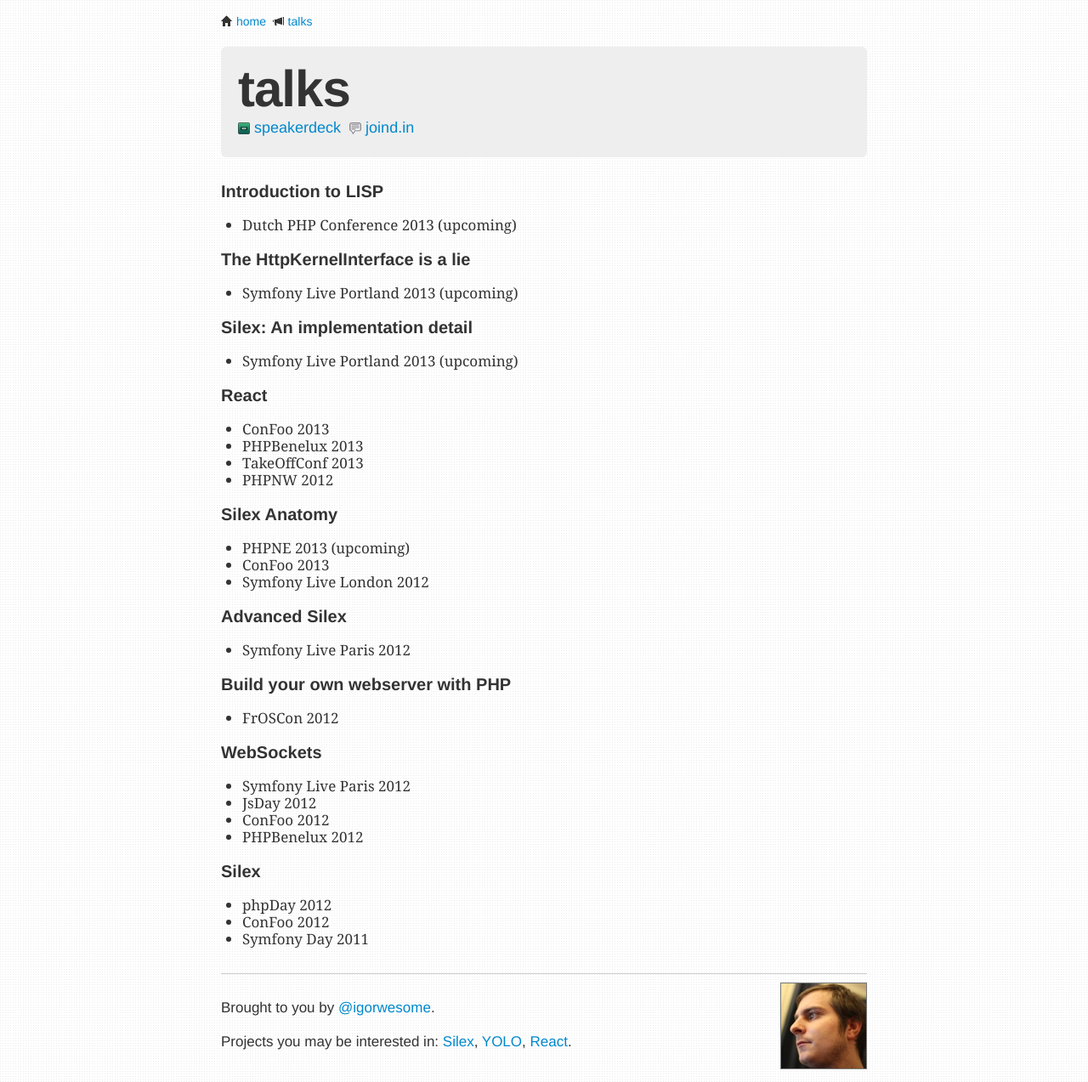
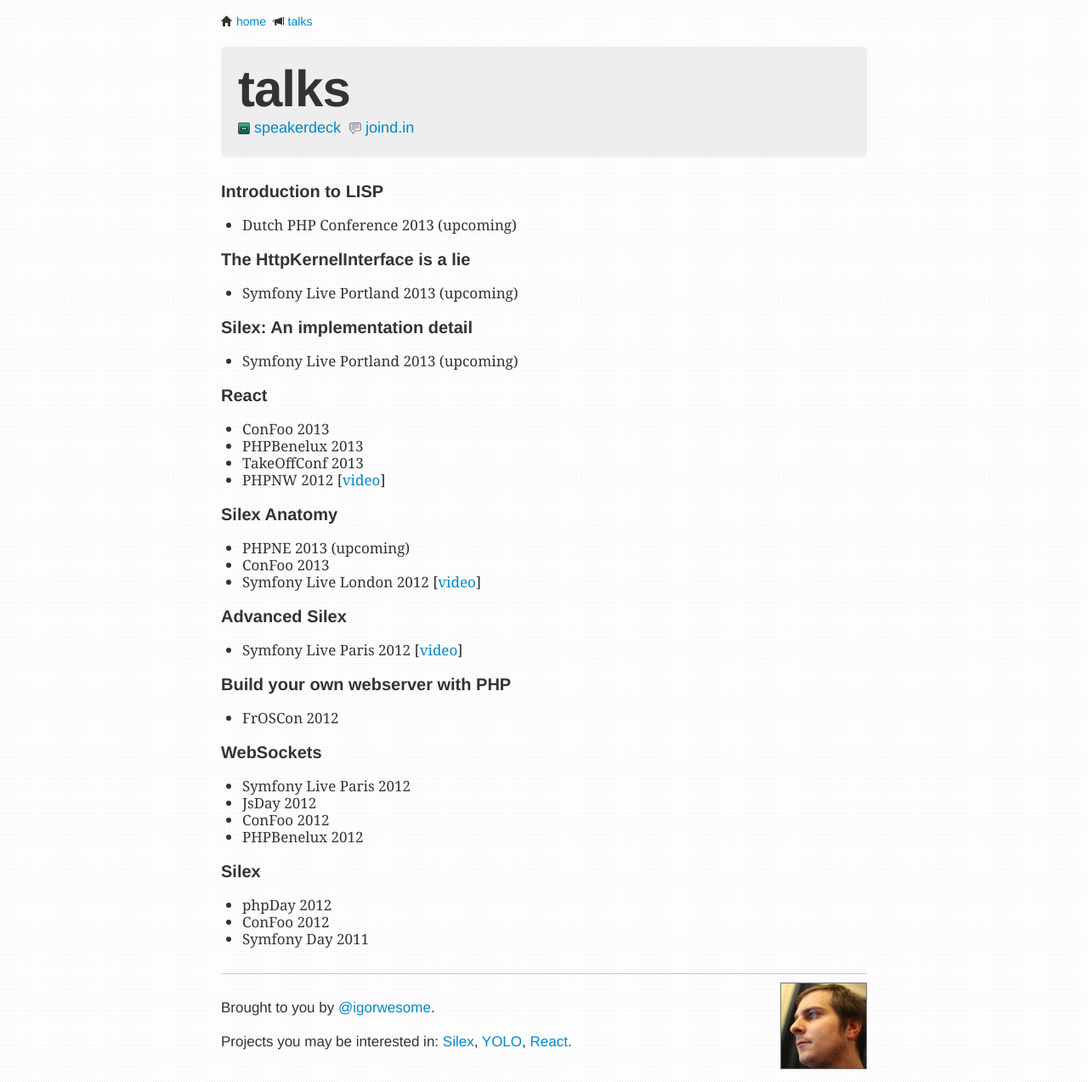
Before and after one commit to igorw/weblog, a Jekyll site: the page built from talks.md, in a window 1280 px wide. Shown: the whole page at 85% size. Built offline with Jekyll 4.4.1, drawn with Linux system fonts in a browser that asks for light colours; Markdown is read by kramdown in place of the engine named in the settings.

Commit message:
Add video links

```diff
--- a/talks.md
+++ b/talks.md
@@ -21,17 +21,17 @@
 * ConFoo 2013
 * PHPBenelux 2013
 * TakeOffConf 2013
-* PHPNW 2012
+* PHPNW 2012 [[video](http://blip.tv/phpnw/phpnw12-igor-wiedler-react-event-driven-php-6448332)]
 
 ### Silex Anatomy
 
 * PHPNE 2013 (upcoming)
 * ConFoo 2013
-* Symfony Live London 2012
+* Symfony Live London 2012 [[video](https://vimeo.com/51201498)]
 
 ### Advanced Silex
 
-* Symfony Live Paris 2012
+* Symfony Live Paris 2012 [[video](http://www.youtube.com/watch?v=NRJbhTa-iag)]
 
 ### Build your own webserver with PHP
 
```
